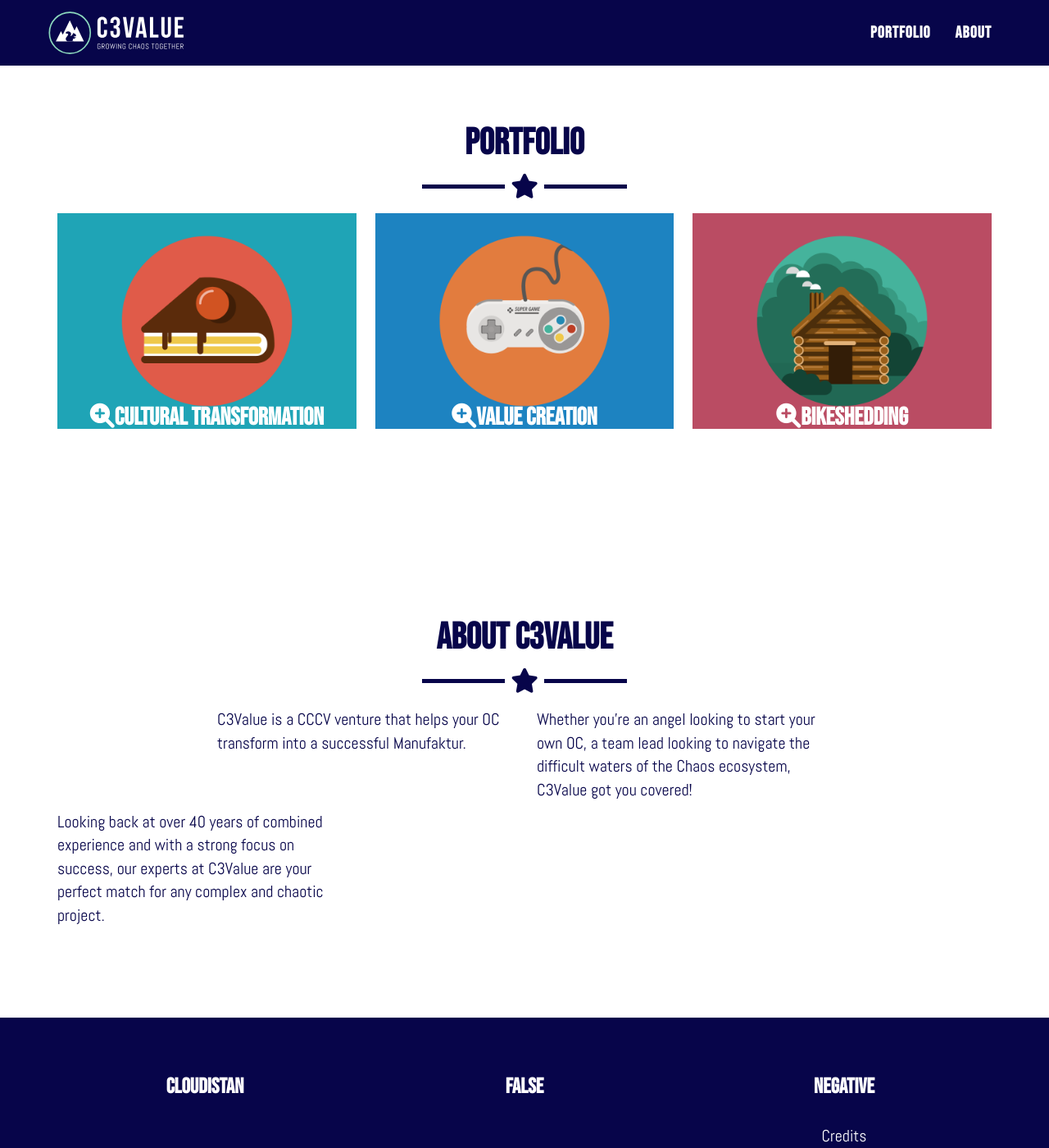
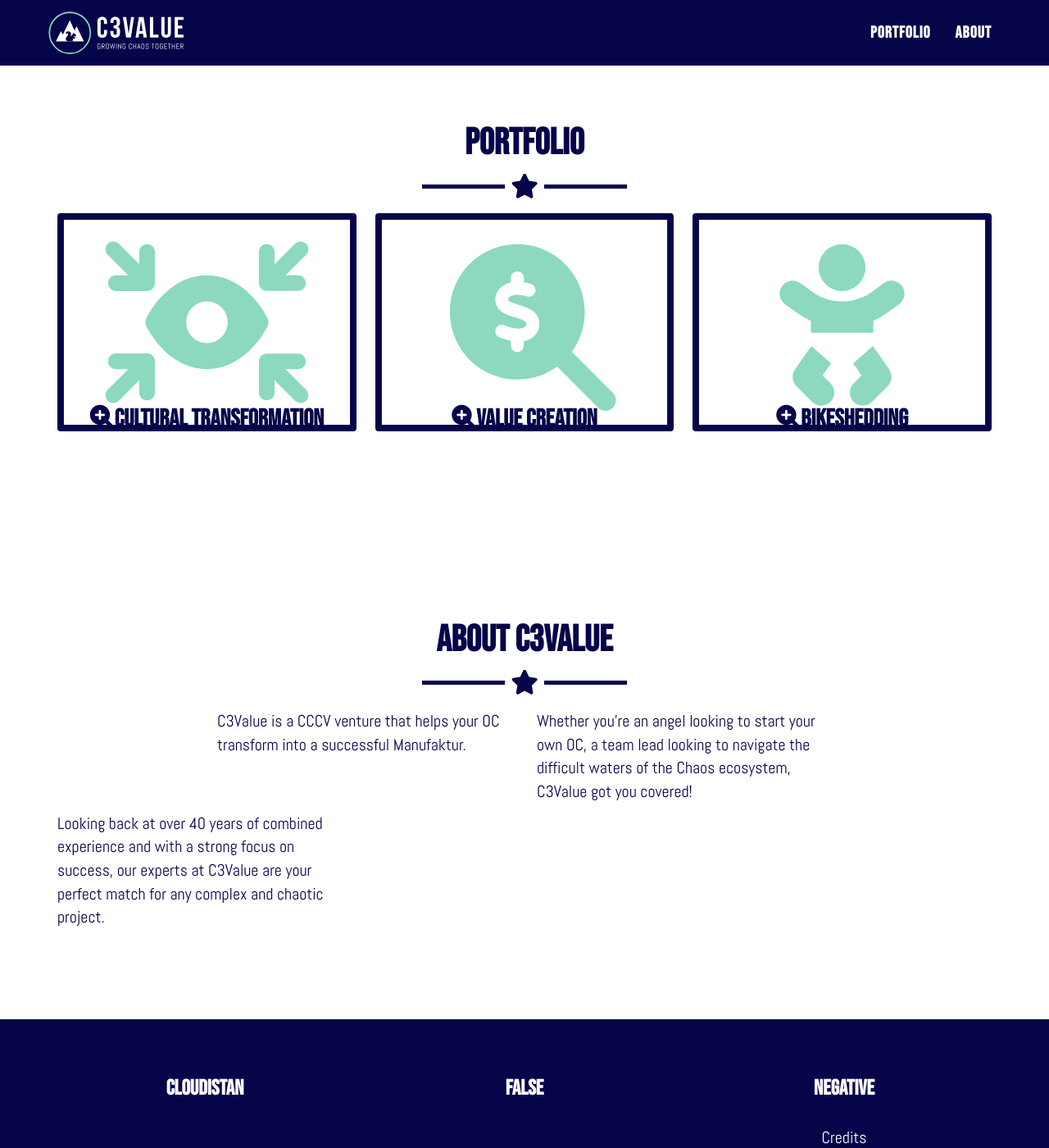
Before and after one commit to c3value/c3value.github.io, a Jekyll site: the page built from _posts/2024-12-14-cultural-transformation.markdown, in a window 1280 px wide and 1400 px high, scrolled down 1050 px. Shown: the whole window at 82% size. Built offline with Jekyll 4.4.1, drawn with Linux system fonts in a browser that asks for light colours.

Commit message:
Update portfolio tile design

```diff
--- a/_includes/css/main.css
+++ b/_includes/css/main.css
@@ -231,11 +231,11 @@ section.success {
     margin-top: -12px;
     text-align: center;
     font-size: 30px;
-    color: #fff;
+    color: #{{ site.color.secondary }};
 }
 #portfolio .portfolio-item:hover .portfolio-link .caption .caption-content {
     text-decoration: underline;
-    text-decoration-color: #8cd9bd;
+    text-decoration-color: #{{ site.color.secondary }};
 }
 
 #portfolio .portfolio-item .portfolio-link .caption .caption-content span {
--- a/_posts/2024-12-12-bikeshedding.markdown
+++ b/_posts/2024-12-12-bikeshedding.markdown
@@ -2,7 +2,7 @@
 layout: default
 modal-id: 1
 date: 2024-12-12
-img: cabin.png
+img: baby.svg
 alt: image-alt
 project-date: December 2024
 client: Internetmanufaktur
--- a/_posts/2024-12-13-value-creation.markdown
+++ b/_posts/2024-12-13-value-creation.markdown
@@ -3,7 +3,7 @@ layout: default
 modal-id: 2
 title: Value Creation
 date: 2024-12-12
-img: game.png
+img: magnifying-glass-dollar.svg
 alt: image-alt
 project-date: December 2024
 client: Internetmanufaktur
--- a/_posts/2024-12-14-cultural-transformation.markdown
+++ b/_posts/2024-12-14-cultural-transformation.markdown
@@ -3,7 +3,7 @@ layout: default
 modal-id: 3
 title: Cultural Transformation
 date: 2024-12-13
-img: cake.png
+img: arrows-to-eye.svg
 alt: image-alt
 project-date: December 2024
 client: Internetmanufaktur
```
Also changed, not shown: img/portfolio/arrows-to-eye.svg (added), img/portfolio/baby.svg (added), img/portfolio/magnifying-glass-dollar.svg (added), img/portfolio/person-falling-burst.svg (added).
